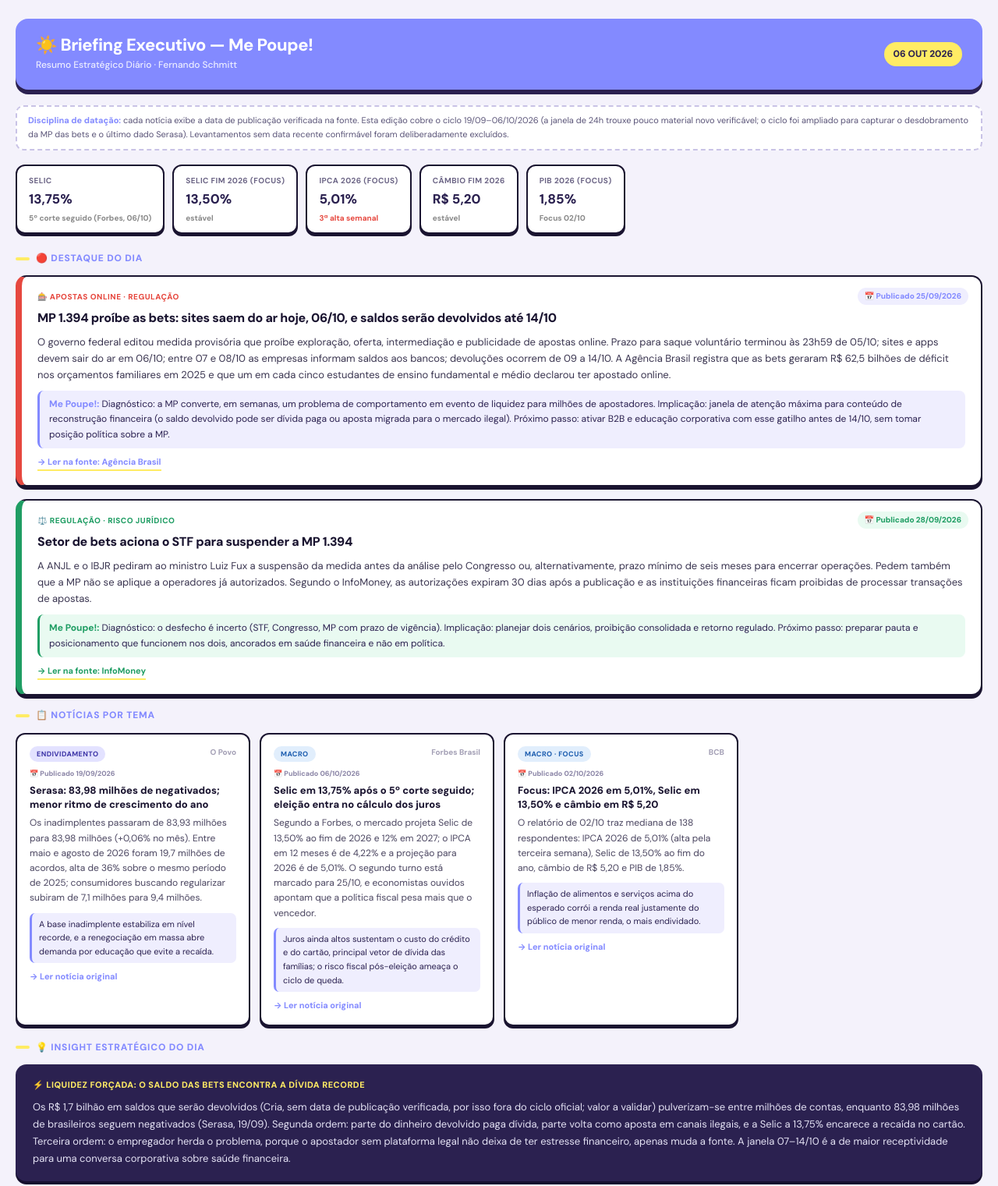
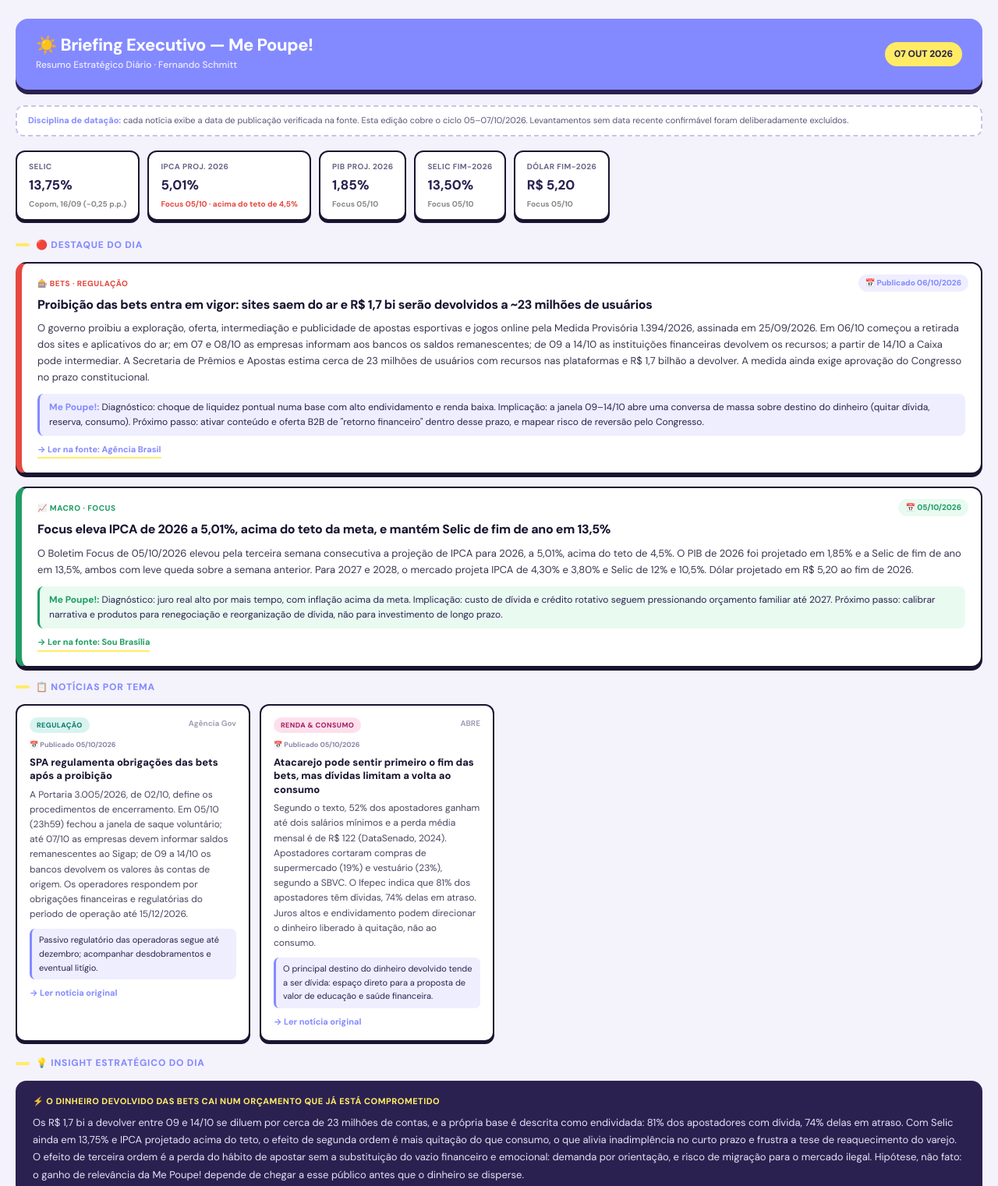
Before and after one commit to fernandoschmitt1976-glitch/briefing-mepoupe, a plain HTML site: page index.html in a window 1280 px wide. Shown: the top 1521 px of the page at 78% size. Drawn offline with Linux system fonts and the light colour scheme.

Commit message:
Briefing 07-10-2026

```diff
--- a/index.html
+++ b/index.html
@@ -84,37 +84,37 @@
     <h1>☀️ Briefing Executivo — Me Poupe!</h1>
     <p>Resumo Estratégico Diário · Fernando Schmitt</p>
   </div>
-  <span class="header-badge">06 Out 2026</span>
+  <span class="header-badge">07 Out 2026</span>
 </div>
 
-<div class="datacao-strip"><strong>Disciplina de datação:</strong> cada notícia exibe a data de publicação verificada na fonte. Esta edição cobre o ciclo 19/09–06/10/2026 (a janela de 24h trouxe pouco material novo verificável; o ciclo foi ampliado para capturar o desdobramento da MP das bets e o último dado Serasa). Levantamentos sem data recente confirmável foram deliberadamente excluídos.</div>
+<div class="datacao-strip"><strong>Disciplina de datação:</strong> cada notícia exibe a data de publicação verificada na fonte. Esta edição cobre o ciclo 05–07/10/2026. Levantamentos sem data recente confirmável foram deliberadamente excluídos.</div>
 
 <div class="macro-strip">
-  <div class="macro-pill"><span class="label">Selic</span><span class="value">13,75%</span><span class="delta neutral">5º corte seguido (Forbes, 06/10)</span></div>
-  <div class="macro-pill"><span class="label">Selic fim 2026 (Focus)</span><span class="value">13,50%</span><span class="delta neutral">estável</span></div>
-  <div class="macro-pill"><span class="label">IPCA 2026 (Focus)</span><span class="value">5,01%</span><span class="delta up">3ª alta semanal</span></div>
-  <div class="macro-pill"><span class="label">Câmbio fim 2026</span><span class="value">R$ 5,20</span><span class="delta neutral">estável</span></div>
-  <div class="macro-pill"><span class="label">PIB 2026 (Focus)</span><span class="value">1,85%</span><span class="delta neutral">Focus 02/10</span></div>
+  <div class="macro-pill"><span class="label">Selic</span><span class="value">13,75%</span><span class="delta neutral">Copom, 16/09 (−0,25 p.p.)</span></div>
+  <div class="macro-pill"><span class="label">IPCA proj. 2026</span><span class="value">5,01%</span><span class="delta up">Focus 05/10 · acima do teto de 4,5%</span></div>
+  <div class="macro-pill"><span class="label">PIB proj. 2026</span><span class="value">1,85%</span><span class="delta neutral">Focus 05/10</span></div>
+  <div class="macro-pill"><span class="label">Selic fim-2026</span><span class="value">13,50%</span><span class="delta neutral">Focus 05/10</span></div>
+  <div class="macro-pill"><span class="label">Dólar fim-2026</span><span class="value">R$ 5,20</span><span class="delta neutral">Focus 05/10</span></div>
 </div>
 
 <div class="section-title">🔴 Destaque do Dia</div>
 
 <div class="destaque">
-  <span class="data-badge">📅 Publicado 25/09/2026</span>
-  <div class="tag">🎰 Apostas online · Regulação</div>
-  <h2>MP 1.394 proíbe as bets: sites saem do ar hoje, 06/10, e saldos serão devolvidos até 14/10</h2>
-  <p>O governo federal editou medida provisória que proíbe exploração, oferta, intermediação e publicidade de apostas online. Prazo para saque voluntário terminou às 23h59 de 05/10; sites e apps devem sair do ar em 06/10; entre 07 e 08/10 as empresas informam saldos aos bancos; devoluções ocorrem de 09 a 14/10. A Agência Brasil registra que as bets geraram R$ 62,5 bilhões de déficit nos orçamentos familiares em 2025 e que um em cada cinco estudantes de ensino fundamental e médio declarou ter apostado online.</p>
-  <div class="implicacao"><strong>Me Poupe!:</strong> Diagnóstico: a MP converte, em semanas, um problema de comportamento em evento de liquidez para milhões de apostadores. Implicação: janela de atenção máxima para conteúdo de reconstrução financeira (o saldo devolvido pode ser dívida paga ou aposta migrada para o mercado ilegal). Próximo passo: ativar B2B e educação corporativa com esse gatilho antes de 14/10, sem tomar posição política sobre a MP.</div>
-  <a class="fonte-link" href="https://agenciabrasil.ebc.com.br/economia/noticia/2026-09/mp-proibe-bets-no-brasil-e-determina-devolucao-de-saldo-ao-apostador" target="_blank" rel="noopener">→ Ler na fonte: Agência Brasil</a>
+  <span class="data-badge">📅 Publicado 06/10/2026</span>
+  <div class="tag">🎰 Bets · Regulação</div>
+  <h2>Proibição das bets entra em vigor: sites saem do ar e R$ 1,7 bi serão devolvidos a ~23 milhões de usuários</h2>
+  <p>O governo proibiu a exploração, oferta, intermediação e publicidade de apostas esportivas e jogos online pela Medida Provisória 1.394/2026, assinada em 25/09/2026. Em 06/10 começou a retirada dos sites e aplicativos do ar; em 07 e 08/10 as empresas informam aos bancos os saldos remanescentes; de 09 a 14/10 as instituições financeiras devolvem os recursos; a partir de 14/10 a Caixa pode intermediar. A Secretaria de Prêmios e Apostas estima cerca de 23 milhões de usuários com recursos nas plataformas e R$ 1,7 bilhão a devolver. A medida ainda exige aprovação do Congresso no prazo constitucional.</p>
+  <div class="implicacao"><strong>Me Poupe!:</strong> Diagnóstico: choque de liquidez pontual numa base com alto endividamento e renda baixa. Implicação: a janela 09–14/10 abre uma conversa de massa sobre destino do dinheiro (quitar dívida, reserva, consumo). Próximo passo: ativar conteúdo e oferta B2B de "retorno financeiro" dentro desse prazo, e mapear risco de reversão pelo Congresso.</div>
+  <a class="fonte-link" href="https://agenciabrasil.ebc.com.br/geral/noticia/2026-10/bets-comecam-sair-do-ar-nesta-terca-feira" target="_blank" rel="noopener">→ Ler na fonte: Agência Brasil</a>
 </div>
 
 <div class="destaque verde">
-  <span class="data-badge">📅 Publicado 28/09/2026</span>
-  <div class="tag">⚖️ Regulação · Risco jurídico</div>
-  <h2>Setor de bets aciona o STF para suspender a MP 1.394</h2>
-  <p>A ANJL e o IBJR pediram ao ministro Luiz Fux a suspensão da medida antes da análise pelo Congresso ou, alternativamente, prazo mínimo de seis meses para encerrar operações. Pedem também que a MP não se aplique a operadores já autorizados. Segundo o InfoMoney, as autorizações expiram 30 dias após a publicação e as instituições financeiras ficam proibidas de processar transações de apostas.</p>
-  <div class="implicacao"><strong>Me Poupe!:</strong> Diagnóstico: o desfecho é incerto (STF, Congresso, MP com prazo de vigência). Implicação: planejar dois cenários, proibição consolidada e retorno regulado. Próximo passo: preparar pauta e posicionamento que funcionem nos dois, ancorados em saúde financeira e não em política.</div>
-  <a class="fonte-link" href="https://www.infomoney.com.br/politica/bets-acionam-stf-e-pedem-suspensao-da-proibicao-determinada-pelo-governo-lula/" target="_blank" rel="noopener">→ Ler na fonte: InfoMoney</a>
+  <span class="data-badge">📅 05/10/2026</span>
+  <div class="tag">📈 Macro · Focus</div>
+  <h2>Focus eleva IPCA de 2026 a 5,01%, acima do teto da meta, e mantém Selic de fim de ano em 13,5%</h2>
+  <p>O Boletim Focus de 05/10/2026 elevou pela terceira semana consecutiva a projeção de IPCA para 2026, a 5,01%, acima do teto de 4,5%. O PIB de 2026 foi projetado em 1,85% e a Selic de fim de ano em 13,5%, ambos com leve queda sobre a semana anterior. Para 2027 e 2028, o mercado projeta IPCA de 4,30% e 3,80% e Selic de 12% e 10,5%. Dólar projetado em R$ 5,20 ao fim de 2026.</p>
+  <div class="implicacao"><strong>Me Poupe!:</strong> Diagnóstico: juro real alto por mais tempo, com inflação acima da meta. Implicação: custo de dívida e crédito rotativo seguem pressionando orçamento familiar até 2027. Próximo passo: calibrar narrativa e produtos para renegociação e reorganização de dívida, não para investimento de longo prazo.</div>
+  <a class="fonte-link" href="https://soubrasilia.com/boletim-focus-5-outubro-2026-ipca-5-01-pib-1-85-selic-13-50/" target="_blank" rel="noopener">→ Ler na fonte: Sou Brasília</a>
 </div>
 
 <div class="section-title">📋 Notícias por Tema</div>
@@ -122,69 +122,56 @@
 
   <div class="card">
     <div class="card-header">
-      <span class="tema-tag tag-divida">Endividamento</span>
-      <a class="card-fonte" href="https://mais.opovo.com.br/jornal/farol/2026/09/19/com-8398-milhoes-negativados-inadimplencia-no-br-alcanca-menor-patamar-de-crescimento-do-ano-aponta-serasa.html" target="_blank" rel="noopener">O Povo</a>
+      <span class="tema-tag tag-reg">Regulação</span>
+      <a class="card-fonte" href="https://agenciagov.ebc.com.br/noticias/202610/secretaria-de-premios-e-apostas-regulamenta-obrigacoes-das-empresas-apos-proibicao-das-bets" target="_blank" rel="noopener">Agência Gov</a>
     </div>
-    <div class="card-data-badge">📅 Publicado 19/09/2026</div>
-    <h3>Serasa: 83,98 milhões de negativados; menor ritmo de crescimento do ano</h3>
-    <p>Os inadimplentes passaram de 83,93 milhões para 83,98 milhões (+0,06% no mês). Entre maio e agosto de 2026 foram 19,7 milhões de acordos, alta de 36% sobre o mesmo período de 2025; consumidores buscando regularizar subiram de 7,1 milhões para 9,4 milhões.</p>
-    <div class="relevancia">A base inadimplente estabiliza em nível recorde, e a renegociação em massa abre demanda por educação que evite a recaída.</div>
-    <a class="ler-fonte" href="https://mais.opovo.com.br/jornal/farol/2026/09/19/com-8398-milhoes-negativados-inadimplencia-no-br-alcanca-menor-patamar-de-crescimento-do-ano-aponta-serasa.html" target="_blank" rel="noopener">→ Ler notícia original</a>
+    <div class="card-data-badge">📅 Publicado 05/10/2026</div>
+    <h3>SPA regulamenta obrigações das bets após a proibição</h3>
+    <p>A Portaria 3.005/2026, de 02/10, define os procedimentos de encerramento. Em 05/10 (23h59) fechou a janela de saque voluntário; até 07/10 as empresas devem informar saldos remanescentes ao Sigap; de 09 a 14/10 os bancos devolvem os valores às contas de origem. Os operadores respondem por obrigações financeiras e regulatórias do período de operação até 15/12/2026.</p>
+    <div class="relevancia">Passivo regulatório das operadoras segue até dezembro; acompanhar desdobramentos e eventual litígio.</div>
+    <a class="ler-fonte" href="https://agenciagov.ebc.com.br/noticias/202610/secretaria-de-premios-e-apostas-regulamenta-obrigacoes-das-empresas-apos-proibicao-das-bets" target="_blank" rel="noopener">→ Ler notícia original</a>
   </div>
 
   <div class="card">
     <div class="card-header">
-      <span class="tema-tag tag-macro">Macro</span>
-      <a class="card-fonte" href="https://forbes.com.br/forbes-money/2026/10/selic-juros-eleicoes-2026/" target="_blank" rel="noopener">Forbes Brasil</a>
+      <span class="tema-tag tag-consumo">Renda &amp; consumo</span>
+      <a class="card-fonte" href="https://www.abre.org.br/inovacao/modelos-de-negocio/atacarejo-pode-sentir-primeiro-efeito-do-fim-das-bets-mas-dividas-limitam-volta-ao-consumo" target="_blank" rel="noopener">ABRE</a>
     </div>
-    <div class="card-data-badge">📅 Publicado 06/10/2026</div>
-    <h3>Selic em 13,75% após o 5º corte seguido; eleição entra no cálculo dos juros</h3>
-    <p>Segundo a Forbes, o mercado projeta Selic de 13,50% ao fim de 2026 e 12% em 2027; o IPCA em 12 meses é de 4,22% e a projeção para 2026 é de 5,01%. O segundo turno está marcado para 25/10, e economistas ouvidos apontam que a política fiscal pesa mais que o vencedor.</p>
-    <div class="relevancia">Juros ainda altos sustentam o custo do crédito e do cartão, principal vetor de dívida das famílias; o risco fiscal pós-eleição ameaça o ciclo de queda.</div>
-    <a class="ler-fonte" href="https://forbes.com.br/forbes-money/2026/10/selic-juros-eleicoes-2026/" target="_blank" rel="noopener">→ Ler notícia original</a>
-  </div>
-
-  <div class="card">
-    <div class="card-header">
-      <span class="tema-tag tag-macro">Macro · Focus</span>
-      <a class="card-fonte" href="https://www.bcb.gov.br/content/focus/focus/R20261002.pdf" target="_blank" rel="noopener">BCB</a>
-    </div>
-    <div class="card-data-badge">📅 Publicado 02/10/2026</div>
-    <h3>Focus: IPCA 2026 em 5,01%, Selic em 13,50% e câmbio em R$ 5,20</h3>
-    <p>O relatório de 02/10 traz mediana de 138 respondentes: IPCA 2026 de 5,01% (alta pela terceira semana), Selic de 13,50% ao fim do ano, câmbio de R$ 5,20 e PIB de 1,85%.</p>
-    <div class="relevancia">Inflação de alimentos e serviços acima do esperado corrói a renda real justamente do público de menor renda, o mais endividado.</div>
-    <a class="ler-fonte" href="https://www.bcb.gov.br/content/focus/focus/R20261002.pdf" target="_blank" rel="noopener">→ Ler notícia original</a>
+    <div class="card-data-badge">📅 Publicado 05/10/2026</div>
+    <h3>Atacarejo pode sentir primeiro o fim das bets, mas dívidas limitam a volta ao consumo</h3>
+    <p>Segundo o texto, 52% dos apostadores ganham até dois salários mínimos e a perda média mensal é de R$ 122 (DataSenado, 2024). Apostadores cortaram compras de supermercado (19%) e vestuário (23%), segundo a SBVC. O Ifepec indica que 81% dos apostadores têm dívidas, 74% delas em atraso. Juros altos e endividamento podem direcionar o dinheiro liberado à quitação, não ao consumo.</p>
+    <div class="relevancia">O principal destino do dinheiro devolvido tende a ser dívida: espaço direto para a proposta de valor de educação e saúde financeira.</div>
+    <a class="ler-fonte" href="https://www.abre.org.br/inovacao/modelos-de-negocio/atacarejo-pode-sentir-primeiro-efeito-do-fim-das-bets-mas-dividas-limitam-volta-ao-consumo" target="_blank" rel="noopener">→ Ler notícia original</a>
   </div>
 
 </div>
 
 <div class="section-title">💡 Insight Estratégico do Dia</div>
 <div class="insight-box">
-  <div class="tag">⚡ Liquidez forçada: o saldo das bets encontra a dívida recorde</div>
-  <p>Os R$ 1,7 bilhão em saldos que serão devolvidos (Cria, sem data de publicação verificada, por isso fora do ciclo oficial; valor a validar) pulverizam-se entre milhões de contas, enquanto 83,98 milhões de brasileiros seguem negativados (Serasa, 19/09). Segunda ordem: parte do dinheiro devolvido paga dívida, parte volta como aposta em canais ilegais, e a Selic a 13,75% encarece a recaída no cartão. Terceira ordem: o empregador herda o problema, porque o apostador sem plataforma legal não deixa de ter estresse financeiro, apenas muda a fonte. A janela 07–14/10 é a de maior receptividade para uma conversa corporativa sobre saúde financeira.</p>
+  <div class="tag">⚡ O dinheiro devolvido das bets cai num orçamento que já está comprometido</div>
+  <p>Os R$ 1,7 bi a devolver entre 09 e 14/10 se diluem por cerca de 23 milhões de contas, e a própria base é descrita como endividada: 81% dos apostadores com dívida, 74% delas em atraso. Com Selic ainda em 13,75% e IPCA projetado acima do teto, o efeito de segunda ordem é mais quitação do que consumo, o que alivia inadimplência no curto prazo e frustra a tese de reaquecimento do varejo. O efeito de terceira ordem é a perda do hábito de apostar sem a substituição do vazio financeiro e emocional: demanda por orientação, e risco de migração para o mercado ilegal. Hipótese, não fato: o ganho de relevância da Me Poupe! depende de chegar a esse público antes que o dinheiro se disperse.</p>
 </div>
 
 <div class="section-title">⚡ Próximos Passos Sugeridos</div>
 <div class="steps-box">
-  <div class="step"><div class="step-num">1</div><div class="step-text"><strong>Janela 07–14/10:</strong> lançar conteúdo e oferta B2B sobre "o que fazer com o saldo devolvido das bets", focando quitação de dívida e reserva. Responsável: Conteúdo e Comercial B2B; prazo: 09/10.</div></div>
-  <div class="step"><div class="step-num">2</div><div class="step-text"><strong>Cenários regulatórios:</strong> mapear com Jurídico os desfechos da MP 1.394 (STF e Congresso) e preparar posicionamento neutro para ambos. Prazo: 13/10.</div></div>
-  <div class="step"><div class="step-num">3</div><div class="step-text"><strong>Pesquisa própria:</strong> mensurar na base de clientes corporativos o impacto do fim das bets sobre inadimplência e estresse financeiro, com amostra e método definidos. Prazo: dados em 30 dias.</div></div>
+  <div class="step"><div class="step-num">1</div><div class="step-text"><strong>Janela 09–14/10:</strong> lançar conteúdo e campanha de "destino do dinheiro devolvido" (quitar, reservar, evitar recaída), com decisão de investimento de mídia até sexta.</div></div>
+  <div class="step"><div class="step-num">2</div><div class="step-text"><strong>B2B:</strong> abordar RHs de varejo, atacarejo e serviços com ex-apostadores na base, oferecendo diagnóstico financeiro dos colaboradores; validar com 3 contas-alvo em 15 dias.</div></div>
+  <div class="step"><div class="step-num">3</div><div class="step-text"><strong>Cenário regulatório:</strong> montar plano de contingência para rejeição ou alteração da MP 1.394 pelo Congresso e para migração ao mercado ilegal; responsável: jurídico e estratégia, prazo 30 dias.</div></div>
 </div>
 
 <div class="section-title">🔗 Notícias Originais (todas as fontes)</div>
 <div class="fontes-box">
   <ul>
-    <li><span class="veiculo">Agência Brasil</span><a href="https://agenciabrasil.ebc.com.br/economia/noticia/2026-09/mp-proibe-bets-no-brasil-e-determina-devolucao-de-saldo-ao-apostador" target="_blank" rel="noopener">Bets passam a ser proibidas no país e apostador receberá saldo (25/09/2026)</a></li>
-    <li><span class="veiculo">InfoMoney</span><a href="https://www.infomoney.com.br/politica/bets-acionam-stf-e-pedem-suspensao-da-proibicao-determinada-pelo-governo-lula/" target="_blank" rel="noopener">Bets acionam STF e pedem suspensão da proibição (28/09/2026)</a></li>
-    <li><span class="veiculo">O Povo</span><a href="https://mais.opovo.com.br/jornal/farol/2026/09/19/com-8398-milhoes-negativados-inadimplencia-no-br-alcanca-menor-patamar-de-crescimento-do-ano-aponta-serasa.html" target="_blank" rel="noopener">Com 83,98 milhões negativados, inadimplência alcança menor patamar de crescimento do ano (19/09/2026)</a></li>
-    <li><span class="veiculo">Forbes Brasil</span><a href="https://forbes.com.br/forbes-money/2026/10/selic-juros-eleicoes-2026/" target="_blank" rel="noopener">Selic vai cair? O que o mercado prevê e como as eleições podem mudar o cenário (06/10/2026)</a></li>
-    <li><span class="veiculo">Banco Central</span><a href="https://www.bcb.gov.br/content/focus/focus/R20261002.pdf" target="_blank" rel="noopener">Relatório Focus de 02/10/2026</a></li>
-    <li><span class="veiculo">CRIA</span><a href="https://www.cria.com.br/bets-saem-do-ar-proxima-semana-e-devolverao-r-17-bi-aos-apostadores/" target="_blank" rel="noopener">Bets saem do ar e devolverão R$ 1,7 bi aos apostadores (data não verificada; usada só no insight)</a></li>
+    <li><span class="veiculo">Agência Brasil</span><a href="https://agenciabrasil.ebc.com.br/geral/noticia/2026-10/bets-comecam-sair-do-ar-nesta-terca-feira" target="_blank" rel="noopener">Bets começam a sair do ar nesta terça-feira (06/10/2026)</a></li>
+    <li><span class="veiculo">Agência Gov</span><a href="https://agenciagov.ebc.com.br/noticias/202610/secretaria-de-premios-e-apostas-regulamenta-obrigacoes-das-empresas-apos-proibicao-das-bets" target="_blank" rel="noopener">Bets têm até dia 7 para informar saldo devido (05/10/2026)</a></li>
+    <li><span class="veiculo">Sou Brasília</span><a href="https://soubrasilia.com/boletim-focus-5-outubro-2026-ipca-5-01-pib-1-85-selic-13-50/" target="_blank" rel="noopener">Focus: inflação de 2026 sobe para 5,01% (05/10/2026)</a></li>
+    <li><span class="veiculo">ABRE</span><a href="https://www.abre.org.br/inovacao/modelos-de-negocio/atacarejo-pode-sentir-primeiro-efeito-do-fim-das-bets-mas-dividas-limitam-volta-ao-consumo" target="_blank" rel="noopener">Atacarejo pode sentir primeiro efeito do fim das bets (05/10/2026)</a></li>
+    <li><span class="veiculo">InvesTalk BB</span><a href="https://investalk.bb.com.br/noticias/economia/copom-setembro-2026" target="_blank" rel="noopener">Copom reduz Selic para 13,75% a.a. (16/09/2026, referência da Selic)</a></li>
   </ul>
 </div>
 
 <div class="footer">
-  <strong>Me Poupe!</strong> · Briefing gerado em 06/10/2026 · Todas as notícias originais estão linkadas em cada card e na seção "Notícias Originais" acima.
+  <strong>Me Poupe!</strong> · Briefing gerado em 07/10/2026 · Todas as notícias originais estão linkadas em cada card e na seção "Notícias Originais" acima.
 </div>
 
 </body>
```
